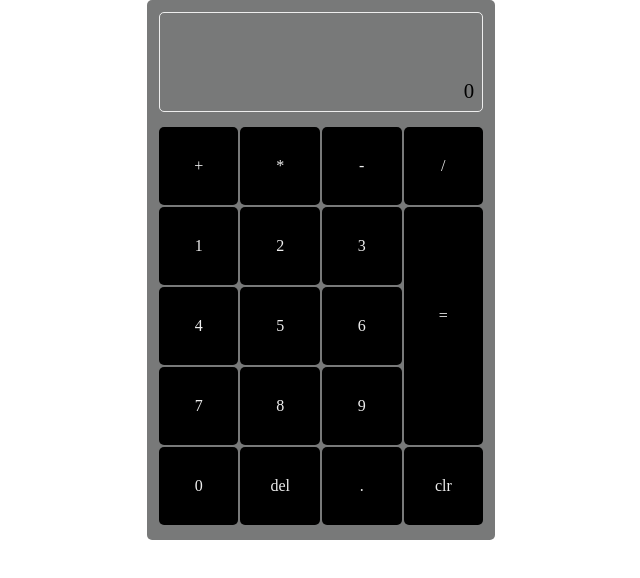
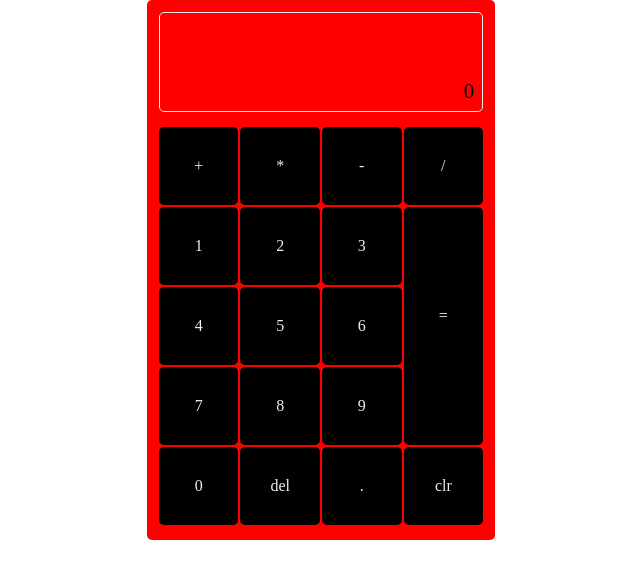
Before and after one commit to Ticoworld/calculator, a plain HTML site: page index.html in a window 1280 px wide. Shown: the whole page, without its empty margins (319-959 px from the left). Drawn offline with Linux system fonts and the light colour scheme.

Commit message:
made changes

```diff
--- a/style.css
+++ b/style.css
@@ -15,7 +15,7 @@
   .calculator {
     min-width: 300px;
     height: 540px;
-    background-color: #787979;
+    background-color: red;
     border-radius: 5px;
     padding: 12px ;
   }
```
